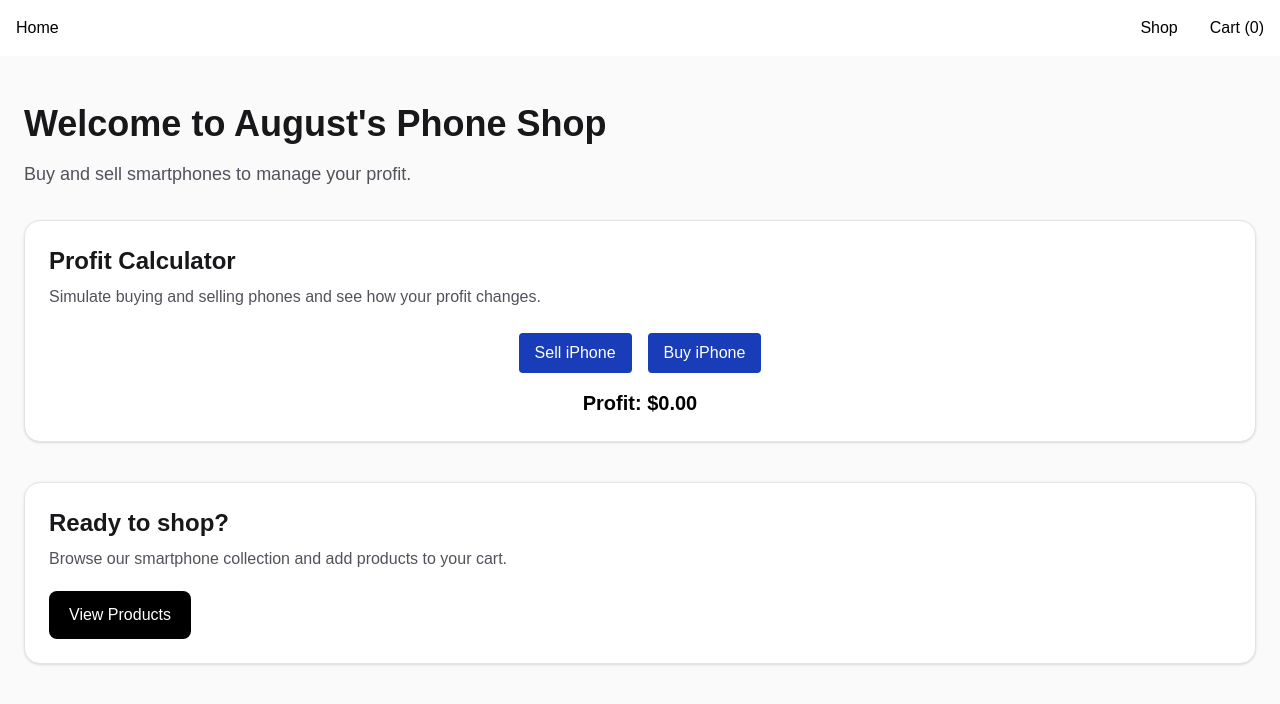
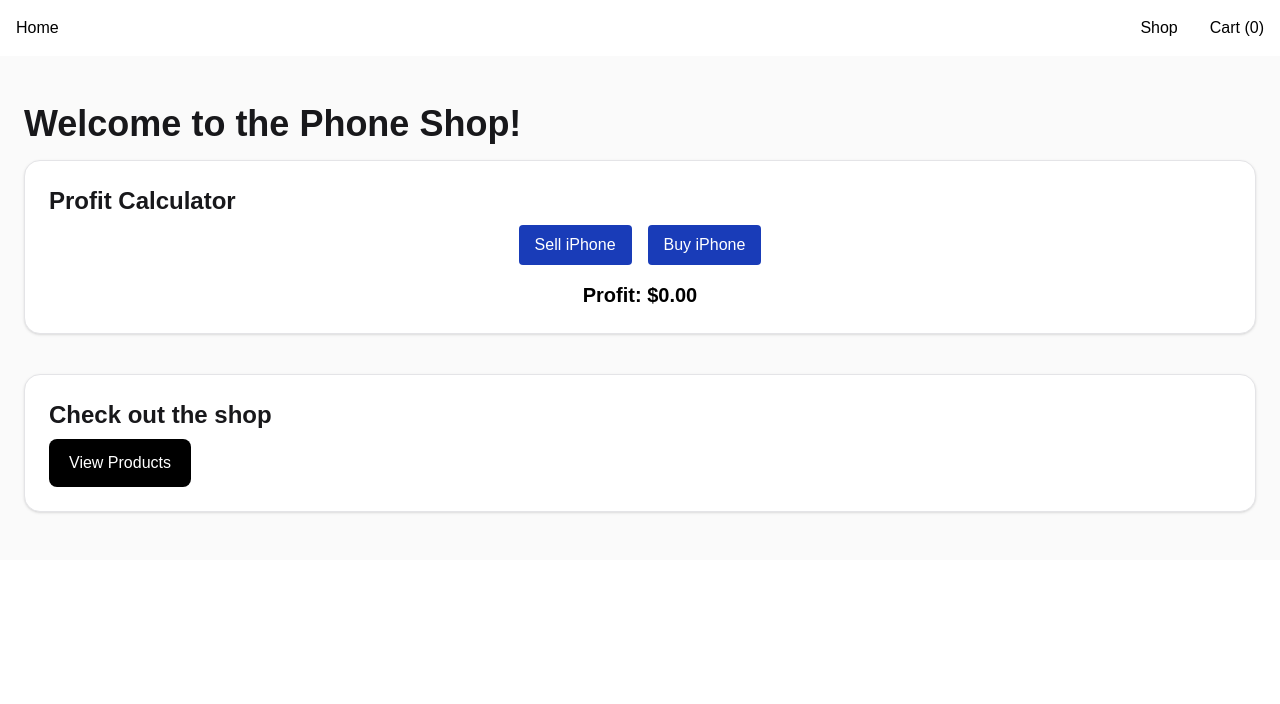
Before and after one commit to August36/lemonade-next, a Next.js app: page / in a window 1280 px wide. Shown: the top 704 px of the page. Built offline with nearby package versions, Linux system fonts and the light colour scheme.

Commit message:
fix typescript error

```diff
--- a/app/page.tsx
+++ b/app/page.tsx
@@ -6,33 +6,21 @@ export default function Home() {
     <main className="flex flex-1 flex-col bg-zinc-50">
       <div className="mx-auto flex w-full max-w-7xl flex-1 flex-col px-6 py-12">
         <h1 className="mb-4 text-4xl font-bold text-zinc-900">
-          Welcome to August&apos;s Phone Shop
+          Welcome to the Phone Shop!
         </h1>
-
-        <p className="mb-8 text-lg text-zinc-600">
-          Buy and sell smartphones to manage your profit.
-        </p>
 
         <section className="mb-10 rounded-2xl border border-zinc-200 bg-white p-6 shadow-sm">
           <h2 className="mb-2 text-2xl font-bold text-zinc-900">
             Profit Calculator
           </h2>
 
-          <p className="mb-6 text-zinc-600">
-            Simulate buying and selling phones and see how your profit changes.
-          </p>
-
           <ProfitCalculator />
         </section>
 
         <section className="rounded-2xl border border-zinc-200 bg-white p-6 shadow-sm">
           <h2 className="mb-2 text-2xl font-bold text-zinc-900">
-            Ready to shop?
+            Check out the shop
           </h2>
-
-          <p className="mb-5 text-zinc-600">
-            Browse our smartphone collection and add products to your cart.
-          </p>
 
           <Link
             href="/shop"
--- a/app/shop/[id]/page.tsx
+++ b/app/shop/[id]/page.tsx
@@ -2,7 +2,11 @@ import { getProduct } from "@/lib/api/products";
 import Link from "next/link";
 import AddtoCartBtn from "@/app/components/AddtoCartBtn";
 
-export default async function Product({ params }) {
+export default async function Product({
+  params,
+}: {
+  params: Promise<{ id: string }>;
+}) {
   const { id } = await params;
 
   const product = await getProduct(id);
```
